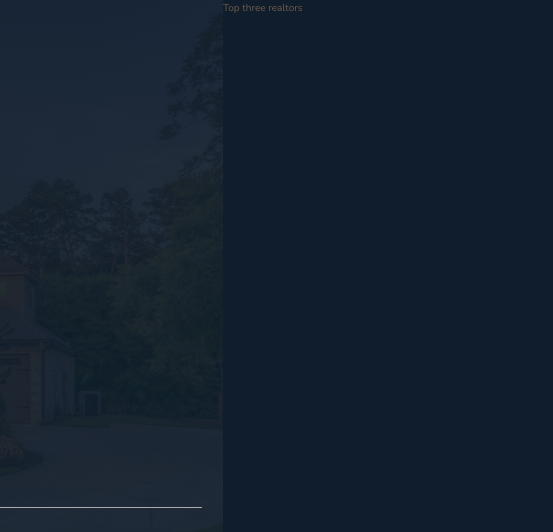
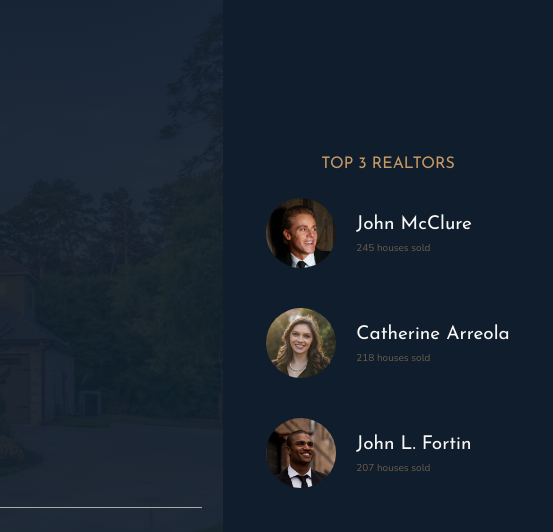
Before and after one commit to skusebauch/next, a website: page index.html in a window 1280 px wide. Shown: the top 532 px of the page, 727-1280 px from the left. Drawn offline with nearby package versions, Linux system fonts and the light colour scheme.

Commit message:
implement realtors

```diff
--- a/index.html
+++ b/index.html
@@ -29,7 +29,26 @@
         </div>
       </header>
       <div class="realtors">
-        Top three realtors
+        <h3 class="heading-3">Top 3 Realtors</h3>
+        <div class="realtors__list">
+          <img src="img/realtor-1.jpeg" alt="Realtor 1" class="realtors__img">
+          <div class="realtors__details">
+            <h4 class="heading-4 heading-4--light">John McClure</h4>
+            <p class="realtors__sold">245 houses sold</p>
+          </div>
+
+          <img src="img/realtor-2.jpeg" alt="Realtor 2" class="realtors__img">
+          <div class="realtors__details">
+            <h4 class="heading-4 heading-4--light">Catherine Arreola</h4>
+            <p class="realtors__sold">218 houses sold</p>
+          </div>
+
+          <img src="img/realtor-3.jpeg" alt="Realtor 3" class="realtors__img">
+          <div class="realtors__details">
+            <h4 class="heading-4 heading-4--light">John L. Fortin</h4>
+            <p class="realtors__sold">207 houses sold</p>
+          </div>
+        </div>
       </div>
 
       <section class="features">
--- a/sass/_realtors.scss
+++ b/sass/_realtors.scss
@@ -1,4 +1,32 @@
 .realtors {
   background-color: $color-secondary;
   grid-column: col-start 7 / full-end;
+  padding: 3rem;
+  // to center grid
+  display: grid;
+  justify-content: center;
+  align-content: center;
+  justify-items: center;
+  grid-row-gap: 2rem;
+
+  &__list {
+    display: grid;
+    grid-template-columns: min-content max-content;
+    grid-column-gap: 2rem;
+    // margin change with the display size
+    grid-row-gap: 5vh;
+    align-items: center;
+  }
+
+  &__img {
+    width: 7rem;
+    border-radius: 50%;
+    display: block;
+  }
+
+  &__sold {
+    text-transform: uppercase;
+    color: $color-grey-light-2;
+    margin-top: -3px;
+  }
 }
```
Also changed, not shown: css/style.css.
